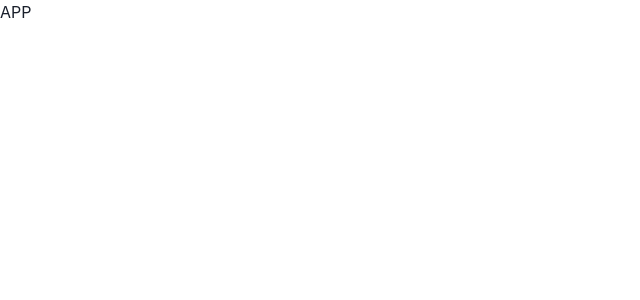
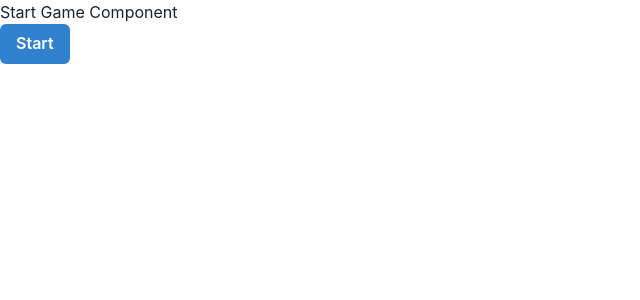
Before and after one commit to Anddrrew/sm-test-task, a React (Create React App) app: page / in a window 1280 px wide. Shown: the top 300 px of the page, without its empty margins (0-640 px from the left). Built offline with nearby package versions, Linux system fonts and the light colour scheme.

Commit message:
Added game status context

```diff
--- a/src/App.tsx
+++ b/src/App.tsx
@@ -1,9 +1,13 @@
 import { ChakraProvider } from '@chakra-ui/react';
+import { Game } from './pages';
+import GameProvider from './providers/GameProvider';
 
 function App() {
   return (
     <ChakraProvider>
-      <div>APP</div>
+      <GameProvider>
+        <Game />
+      </GameProvider>
     </ChakraProvider>
   );
 }
--- /dev/null
+++ b/src/pages/Game.tsx
@@ -0,0 +1,58 @@
+import { useGame } from '../providers/GameProvider';
+import GameStatus from '../types/GameStatus';
+import { Button, ButtonGroup } from '@chakra-ui/react';
+
+export default function Game() {
+  const { status } = useGame();
+
+  return (
+    <div>
+      {status === GameStatus.IDLE && <StartGameComponent />}
+      {status === GameStatus.RUNNING && <RunningGameComponent />}
+      {status === GameStatus.FINISHED && <FinishedGameComponent />}
+    </div>
+  );
+}
+
+const StartGameComponent: React.FC = () => {
+  const { startGame } = useGame();
+  return (
+    <>
+      <div>Start Game Component</div>
+      <Button colorScheme='blue' onClick={startGame}>
+        Start
+      </Button>
+    </>
+  );
+};
+
+const RunningGameComponent: React.FC = () => {
+  const { endGame } = useGame();
+
+  return (
+    <>
+      <div>Running Game Component</div>
+      <Button colorScheme='blue' onClick={endGame}>
+        Finish
+      </Button>
+    </>
+  );
+};
+
+const FinishedGameComponent: React.FC = () => {
+  const { startGame, resetGame } = useGame();
+
+  return (
+    <>
+      <div>Finished Game Component</div>
+      <ButtonGroup>
+        <Button colorScheme='blue' onClick={startGame}>
+          Play again
+        </Button>
+        <Button colorScheme='blue' onClick={resetGame}>
+          To menu
+        </Button>
+      </ButtonGroup>
+    </>
+  );
+};
--- /dev/null
+++ b/src/pages/index.ts
@@ -0,0 +1,3 @@
+import Game from './Game';
+
+export { Game };
--- /dev/null
+++ b/src/providers/GameProvider.tsx
@@ -0,0 +1,34 @@
+import { ReactNode, createContext, useContext, useState } from 'react';
+import GameStatus from '../types/GameStatus';
+
+interface IGameContext {
+  status: GameStatus;
+  startGame: () => void;
+  endGame: () => void;
+  resetGame: () => void;
+}
+
+type Props = {
+  children: ReactNode;
+};
+
+const GameContext = createContext<IGameContext | undefined>(undefined);
+
+export function useGame() {
+  const context = useContext(GameContext);
+
+  if (!context) {
+    throw new Error('useGame must be used within a GameProvider');
+  }
+
+  return context;
+}
+
+export default function GameProvider({ children }: Props) {
+  const [status, setStatus] = useState(GameStatus.IDLE);
+  const startGame = () => setStatus(GameStatus.RUNNING);
+  const endGame = () => setStatus(GameStatus.FINISHED);
+  const resetGame = () => setStatus(GameStatus.IDLE);
+
+  return <GameContext.Provider value={{ status, startGame, endGame, resetGame }}>{children}</GameContext.Provider>;
+}
--- /dev/null
+++ b/src/types/GameStatus.tsx
@@ -0,0 +1,7 @@
+enum GameStatus {
+  IDLE,
+  RUNNING,
+  FINISHED,
+}
+
+export default GameStatus;
```
